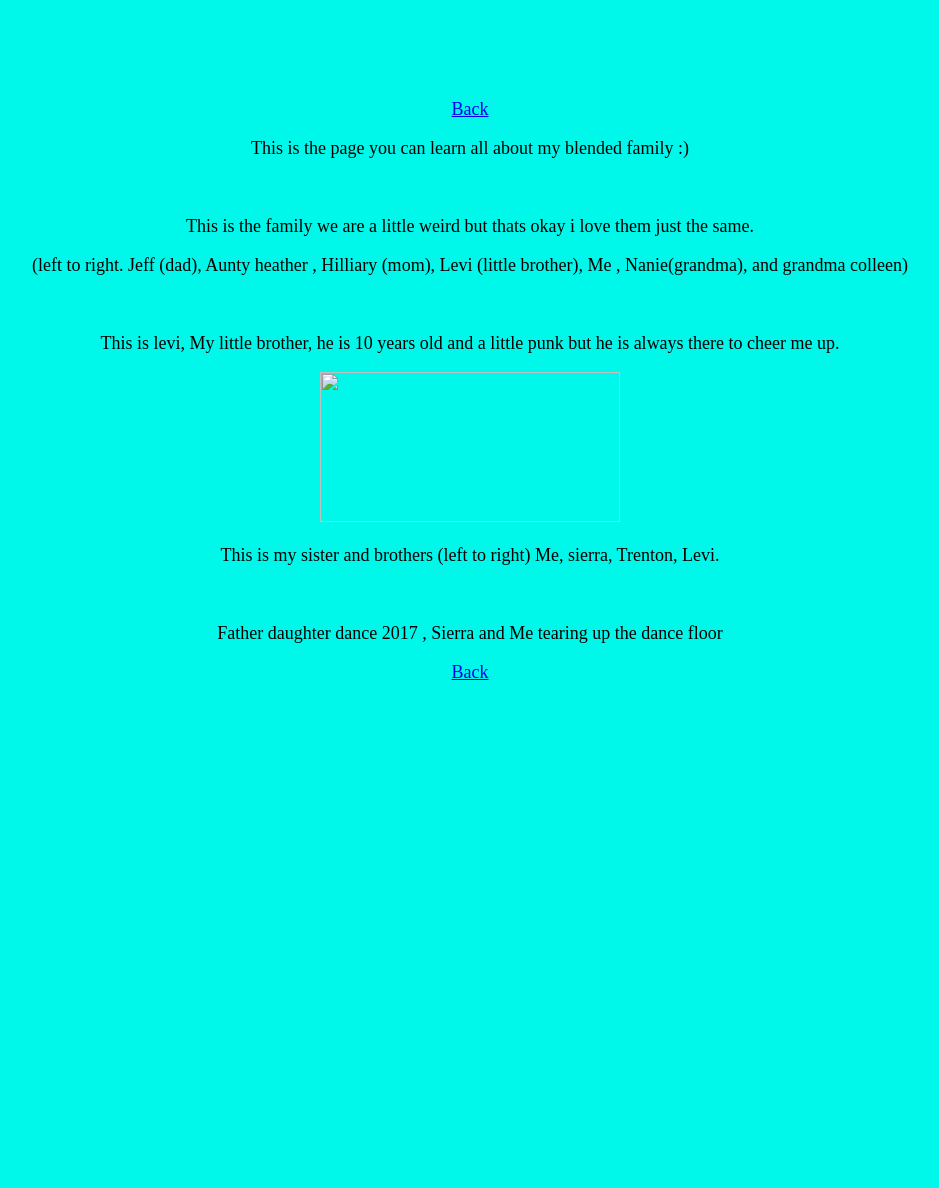
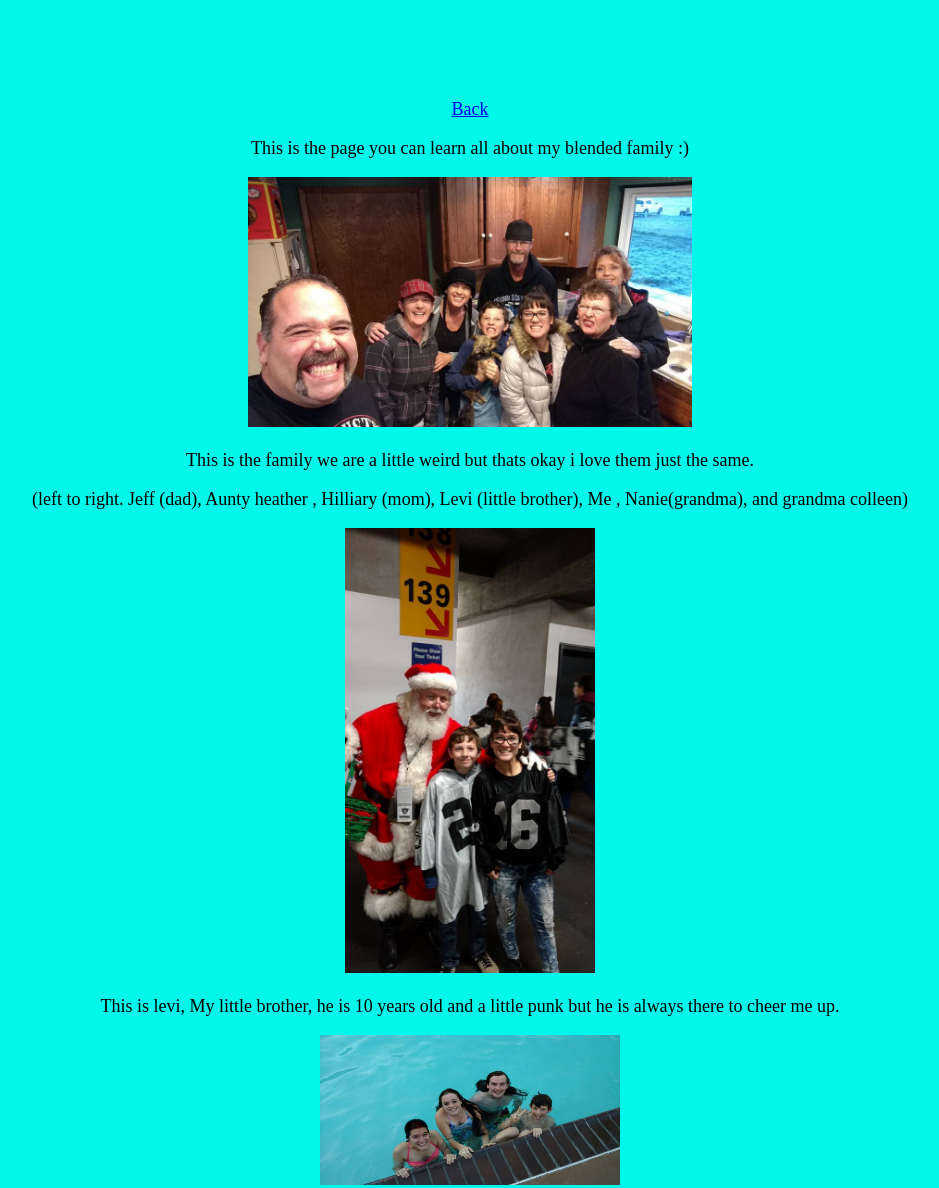
Before and after one commit to kayleymiller16/My-website, a plain HTML site: page Family.html in a window 1280 px wide. Shown: the top 1188 px of the page, without its empty margins (170-1109 px from the left). Before the commit the page ends 800 px from the top, so only its background shows below. Drawn offline with Linux system fonts and the light colour scheme.

Commit message:
Update Family.html

```diff
--- a/Family.html
+++ b/Family.html
@@ -26,14 +26,14 @@ body {
 <p><a href="kayleymillerpracticesite.html" tabindex="1" title="Back" accesskey="B" target="_parent">Back</a></p>
 <body>
 <p> This is the page you can learn all about my blended family :)</p>
-<img src="../../Downloads/15356505_1354804724561847_5808974896905728036_n.jpg" width="" height="250" alt=""/>
+<img src="15356505_1354804724561847_5808974896905728036_n.jpg" width="" height="250" alt=""/>
 <p> This is the family we are a little weird but thats okay i love them just the same.</p>
 <p>(left to right. Jeff (dad), Aunty heather , Hilliary (mom), Levi (little brother), Me , Nanie(grandma), and grandma colleen)</p>
-<img src="../../Downloads/15665388_1355266797848973_7784101839186594615_n.jpg" width="250" height="" alt=""/>
+<img src="15665388_1355266797848973_7784101839186594615_n.jpg" width="250" height="" alt=""/>
 <p>This is levi, My little brother, he is 10 years old and a little punk but he is always there to cheer me up.</p>
-  <img src="../../Downloads/15740934_1372031112839208_2005274352693506415_n.jpg" width="300" height="150" alt=""/>
+  <img src="15740934_1372031112839208_2005274352693506415_n.jpg" width="300" height="150" alt=""/>
   <p> This is my sister and brothers (left to right) Me, sierra, Trenton, Levi.</p>
-  <img src="../../Downloads/16406894_1421403771235275_3363463930959822468_n.jpg" width="200" height="" alt="">
+  <img src="16406894_1421403771235275_3363463930959822468_n.jpg" width="200" height="" alt="">
   <p> Father daughter dance 2017 , Sierra and Me tearing up the dance floor</p>
 
 <p><a href="kayleymillerpracticesite.html" tabindex="1" title="Back" accesskey="B" target="_parent">Back</a></p>
```
